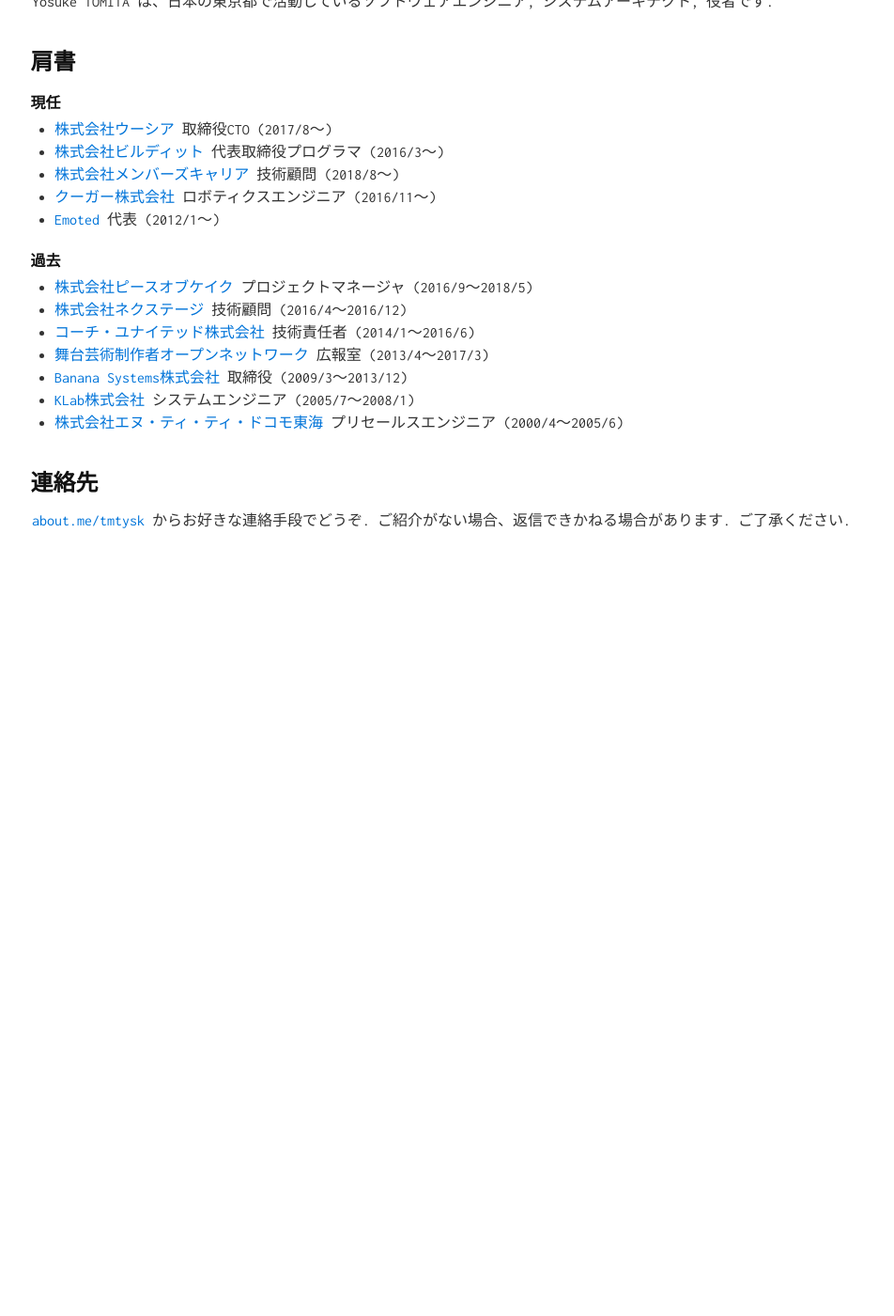
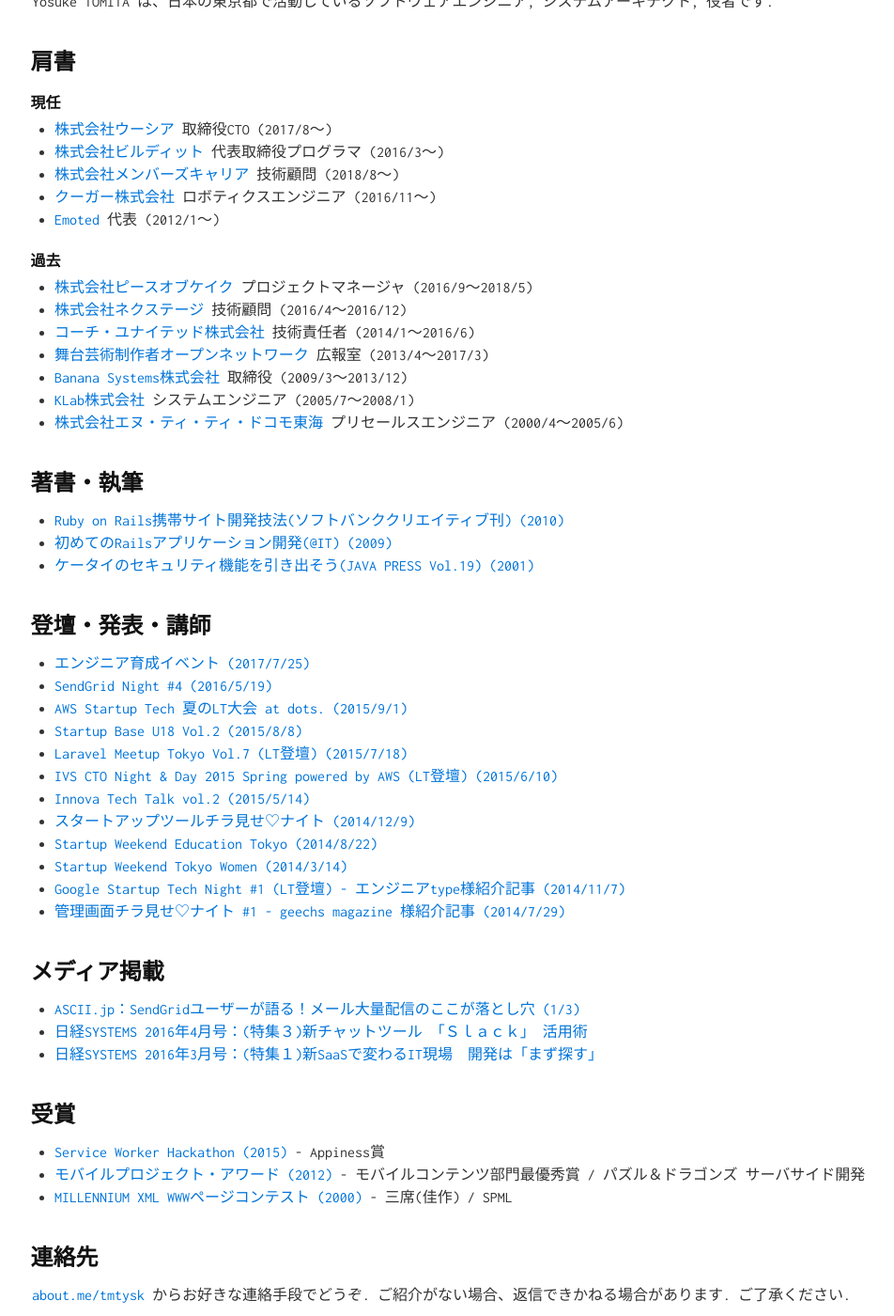
Before and after one commit to tmtysk/tmtysk.github.io, a Jekyll site: the page built from index.md, in a window 1280 px wide and 1400 px high, scrolled down 286 px. Shown: the whole window at 94% size, without its empty margins (14-966 px from the left). Built offline with Jekyll 4.4.1, drawn with Linux system fonts in a browser that asks for light colours; before the commit the page ends 916 px from its top, so only the background shows below that.

Commit message:
add profile.

```diff
--- a/index.md
+++ b/index.md
@@ -24,6 +24,39 @@ layout: default
 * [KLab株式会社](http://www.klab.com/) システムエンジニア (2005/7〜2008/1)
 * [株式会社エヌ・ティ・ティ・ドコモ東海](http://www.nttdocomo.co.jp/) プリセールスエンジニア (2000/4〜2005/6)
 
+## 著書・執筆
+
+* [Ruby on Rails携帯サイト開発技法(ソフトバンククリエイティブ刊) (2010)](http://www.amazon.co.jp/dp/4797358785)
+* [初めてのRailsアプリケーション開発(@IT) (2009)](http://www.atmarkit.co.jp/fcoding/articles/3rdrail/01/3rdrail01a.html)
+* [ケータイのセキュリティ機能を引き出そう(JAVA PRESS Vol.19) (2001)](http://gihyo.jp/magazine/javapress)
+
+## 登壇・発表・講師
+
+* [エンジニア育成イベント (2017/7/25)](https://speakerdeck.com/tmtysk/enziniayu-cheng-falsechang-dukuriniguan-surujin-bu-gong-you)
+* [SendGrid Night #4 (2016/5/19)](http://eventdots.jp/event/587239/)
+* [AWS Startup Tech 夏のLT大会 at dots. (2015/9/1)](http://aws.typepad.com/sajp/2015/09/aws-startup-tech-lt-2015-summuer-at-dots.html)
+* [Startup Base U18 Vol.2 (2015/8/8)](http://startupbase-u18.com/judges/)
+* [Laravel Meetup Tokyo Vol.7 (LT登壇) (2015/7/18)](https://laravel.doorkeeper.jp/events/26085)
+* [IVS CTO Night & Day 2015 Spring powered by AWS (LT登壇) (2015/6/10)](http://aws.typepad.com/sajp/2015/06/ivs-cto-night-day-2015-spring-powered-by-aws.html)
+* [Innova Tech Talk vol.2 (2015/5/14)](http://tech.innova-jp.com/event-20150514/)
+* [スタートアップツールチラ見せ♡ナイト (2014/12/9)](https://coedo-dev.doorkeeper.jp/events/17922)
+* [Startup Weekend Education Tokyo (2014/8/22)](http://tokyo.startupweekend.org/events/swedutokyo140822-24/)
+* [Startup Weekend Tokyo Women (2014/3/14)](http://tokyo.startupweekend.org/events/%E6%97%A5%E6%9C%AC%E5%88%9D%EF%BC%81startup-weekend-tokyo-women%E3%80%80march-14-16-2014/)
+* [Google Startup Tech Night #1 (LT登壇) - エンジニアtype様紹介記事 (2014/11/7)](http://engineer.typemag.jp/article/startuptechnight)
+* [管理画面チラ見せ♡ナイト #1 - geechs magazine 様紹介記事 (2014/7/29)](http://geechs-magazine.com/2685)
+
+## メディア掲載
+
+* [ASCII.jp：SendGridユーザーが語る！メール大量配信のここが落とし穴 (1/3)](http://ascii.jp/elem/000/001/124/1124296/)
+* [日経SYSTEMS 2016年4月号：(特集３)新チャットツール 「Ｓｌａｃｋ」 活用術](http://ec.nikkeibp.co.jp/item/backno/OS0276.html)
+* [日経SYSTEMS 2016年3月号：(特集１)新SaaSで変わるIT現場　開発は「まず探す」](http://ec.nikkeibp.co.jp/item/backno/OS0275.html)
+
+## 受賞
+
+* [Service Worker Hackathon (2015)](https://developers-jp.googleblog.com/2015/03/service-worker.html) - Appiness賞
+* [モバイルプロジェクト・アワード (2012)](https://www.mcf.or.jp/mpa/2012/winner/index.htm) - モバイルコンテンツ部門最優秀賞 / パズル＆ドラゴンズ サーバサイド開発
+* [MILLENNIUM XML WWWページコンテスト (2000)](http://www.xml.gr.jp/event/2000contest/contest.html) - 三席(佳作) / SPML
+
 ## 連絡先
 
 [about.me/tmtysk](https://about.me/tmtysk) からお好きな連絡手段でどうぞ. ご紹介がない場合、返信できかねる場合があります. ご了承ください.
```
